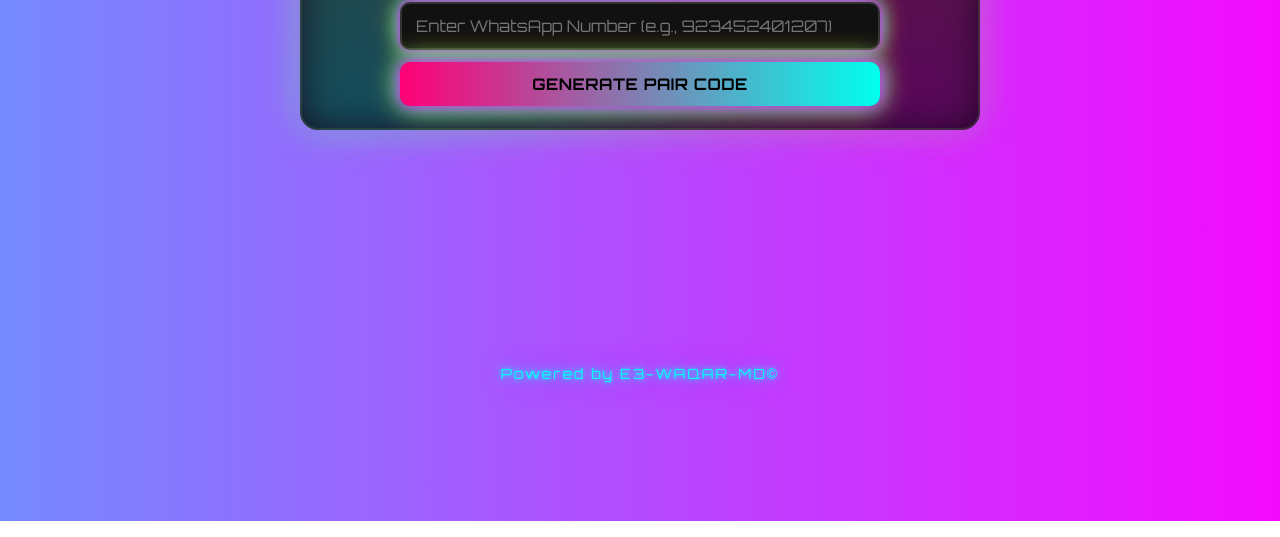
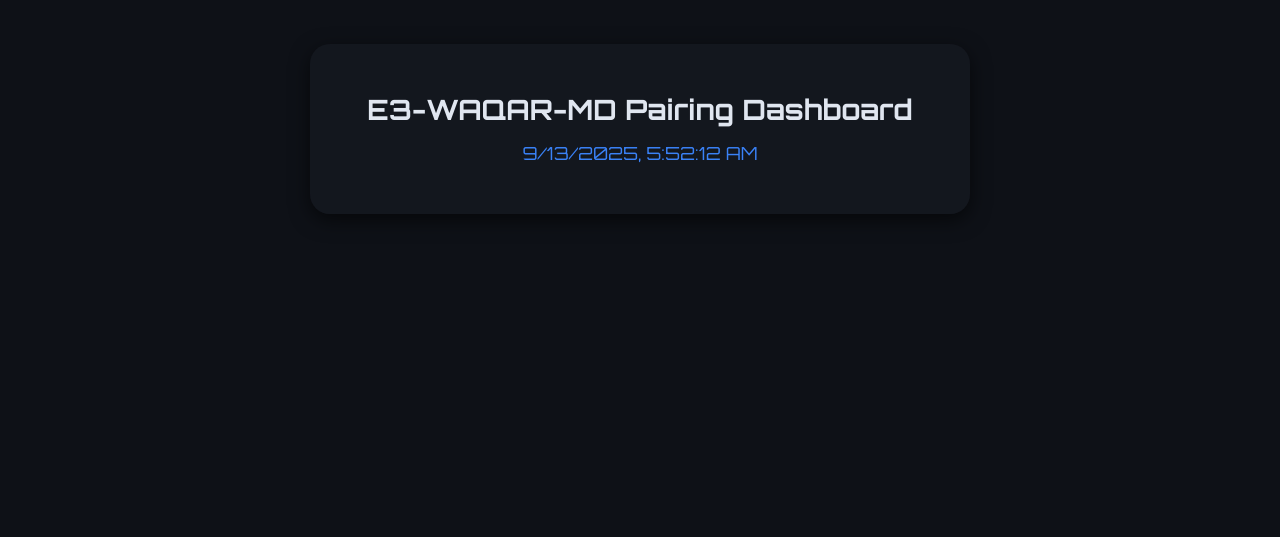
Before and after one commit to ALUSTADYT/E3-WAQAR-MD-PAIR, a website: page pair.html in a window 1280 px wide. Shown: the part 279-816 px from the top of the page. Drawn offline with Linux system fonts and the light colour scheme.

Commit message:
Update pair.html

```diff
--- a/pair.html
+++ b/pair.html
@@ -3,141 +3,49 @@
 <head>
   <meta charset="UTF-8" />
   <meta name="viewport" content="width=device-width, initial-scale=1.0" />
-  <title>E3-WAQAR-MD Pair — Cyberpunk</title>
+  <title>E3-WAQAR-MD — Pairing Dashboard</title>
   <link href="https://fonts.googleapis.com/css2?family=Orbitron:wght@400;700&display=swap" rel="stylesheet" />
   <style>
-    :root{
-      --neon1:#ff00ff; --neon2:#00ffff; --neon3:#ffcc00; --bg:#000;
-      --card:#0b0b0b; --line:#2a2a2a;
+    body {
+      font-family: 'Orbitron', sans-serif;
+      background: #0e1117;
+      color: #e0e6f0;
+      display: flex;
+      flex-direction: column;
+      justify-content: center;
+      align-items: center;
+      height: 100vh;
     }
-    *{box-sizing:border-box}
-    html,body{height:100%}
-    body{
-      margin:0; font-family:'Orbitron', system-ui, sans-serif; color:#fff;
-      display:grid; place-items:center; padding:24px;
-      background: linear-gradient(270deg, var(--neon1), var(--neon2), var(--neon3), var(--neon1));
-      background-size: 600% 600%;
-      animation: bgFlash 12s ease infinite;
+    .card {
+      background: rgba(20, 24, 32, 0.9);
+      padding: 30px;
+      border-radius: 20px;
+      width: min(600px, 90%);
+      text-align: center;
+      box-shadow: 0 6px 20px rgba(0,0,0,0.6);
     }
-
-    /* === Flashing neon background === */
-    @keyframes bgFlash {
-      0% { background-position: 0% 50%; }
-      50% { background-position: 100% 50%; }
-      100% { background-position: 0% 50%; }
+    h1 { margin-bottom: 15px; font-size: 28px; }
+    .time {
+      font-size: 18px;
+      margin-bottom: 20px;
+      color: #3a82f7;
     }
-
-    .card{
-      width:min(680px, 100%);
-      background:rgba(0,0,0,0.85);
-      border:2px solid var(--line);
-      border-radius:18px;
-      padding:28px 20px 22px;
-      text-align:center;
-      box-shadow:
-        0 0 18px rgba(255,0,255,.35),
-        0 0 28px rgba(0,255,255,.30),
-        0 0 42px rgba(255,204,0,.25);
-      backdrop-filter: blur(6px);
-    }
-
-    .card::before{
-      content:""; position:absolute; inset:-2px; border-radius:20px; z-index:-1;
-      background:conic-gradient(from 120deg, var(--neon1), var(--neon2), var(--neon3), var(--neon1));
-      filter: blur(18px); opacity:.25;
-    }
-
-    h1{
-      margin:12px 0 18px; font-size:clamp(24px, 4.4vw, 36px);
-      background:linear-gradient(90deg, var(--neon1), var(--neon2), var(--neon3));
-      -webkit-background-clip:text; background-clip:text; -webkit-text-fill-color:transparent;
-      text-shadow: 0 0 10px var(--neon1), 0 0 16px var(--neon2), 0 0 24px var(--neon3);
-    }
-
-    .rocket{ font-size:56px; display:inline-block; animation:wave 2s ease-in-out infinite; }
-    @keyframes wave{
-      0%{ transform: rotate(0deg) translateY(0) }
-      25%{ transform: rotate(-10deg) translateY(-6px) }
-      50%{ transform: rotate(0deg) translateY(0) }
-      75%{ transform: rotate(10deg) translateY(-6px) }
-      100%{ transform: rotate(0deg) translateY(0) }
-    }
-
-    .stack{ display:grid; gap:12px; place-items:center; }
-    input, button{ width:100%; max-width:480px; padding:12px 14px; font-size:16px; border-radius:10px; border:none; outline:none; font-family:'Orbitron', sans-serif; }
-
-    input{
-      background:#111; color:#fff; border:2px solid #333;
-      box-shadow: 0 0 10px var(--neon1), 0 0 18px var(--neon2), 0 0 26px var(--neon3);
-      transition: box-shadow .25s ease, border-color .25s ease;
-    }
-    input:focus{ border-color:#666; box-shadow: 0 0 12px var(--neon2), 0 0 24px var(--neon1), 0 0 32px var(--neon3); }
-
-    button{
-      background: linear-gradient(90deg, #ff0077, #00ffee);
-      color:#000; font-weight:700; letter-spacing:.5px; cursor:pointer;
-      box-shadow: 0 0 14px var(--neon1), 0 0 22px var(--neon2), 0 0 30px var(--neon3);
-      transition: transform .18s ease, box-shadow .25s ease, filter .25s ease;
-      text-transform: uppercase;
-    }
-    button:hover{ transform: translateY(-1px); filter:saturate(1.15); box-shadow: 0 0 18px var(--neon1), 0 0 28px var(--neon2), 0 0 38px var(--neon3); }
-
-    .output{
-      margin-top:16px; background:#0f0f0f; padding:16px; border-radius:12px; border:2px solid #333; word-break:break-all;
-      box-shadow: 0 0 12px var(--neon1), 0 0 20px var(--neon2), 0 0 28px var(--neon3);
-      display:none;
-    }
-
-    @media (max-width: 520px){ .card{ padding:22px 16px 18px } }
   </style>
 </head>
 <body>
   <main class="card">
-    <div class="rocket">🚀</div>
-    <h1>E3-WAQAR-MD Pairing</h1>
-
-    <div class="stack">
-      <input type="text" id="number" placeholder="Enter WhatsApp Number (e.g., 923452401207)" />
-      <button onclick="getCode()">Generate Pair Code</button>
-      <div id="result" class="output"></div>
-    </div>
+    <h1>E3-WAQAR-MD Pairing Dashboard</h1>
+    <div class="time" id="timeBox"></div>
   </main>
 
   <script>
-    async function getCode(){
-      const number = document.getElementById('number').value.trim();
-      const resultBox = document.getElementById('result');
-      if(!number){ alert('Please enter a valid number.'); return; }
-      resultBox.style.display='block';
-      resultBox.textContent='⏳ Generating code, please wait...';
-      try{
-        const res = await fetch(`/code?number=${encodeURIComponent(number)}`);
-        const data = await res.json();
-        if(data.code){ resultBox.textContent = `✅ Pairing Code: ${data.code}`; }
-        else if(data.error){ resultBox.textContent = `❌ Error: ${data.error}`; }
-        else { resultBox.textContent = '⚠️ Unknown response received.'; }
-      }catch(err){ resultBox.textContent = `❌ Failed to get code: ${err.message}`; }
+    function updateTime(){
+      const now = new Date();
+      document.getElementById("timeBox").textContent =
+        now.toLocaleString(); // shows date + time
     }
+    setInterval(updateTime, 1000);
+    updateTime(); // call once immediately
   </script>
-    <footer>
-    <p class="footer-text">Powered by E3-WAQAR-MD©</p>
-  </footer>
-
-  <style>
-    footer {
-      margin-top: 40px;
-      text-align: center;
-      padding: 20px;
-    }
-
-    .footer-text {
-      font-family: 'Orbitron', sans-serif; /* Cyberpunk style */
-      font-size: 14px;
-      color: #0ff; /* Neon cyan */
-      text-shadow: 0 0 5px #0ff, 0 0 15px #0ff, 0 0 30px #ff00ff;
-      letter-spacing: 2px;
-    }
-  </style>
-
 </body>
 </html>
```
